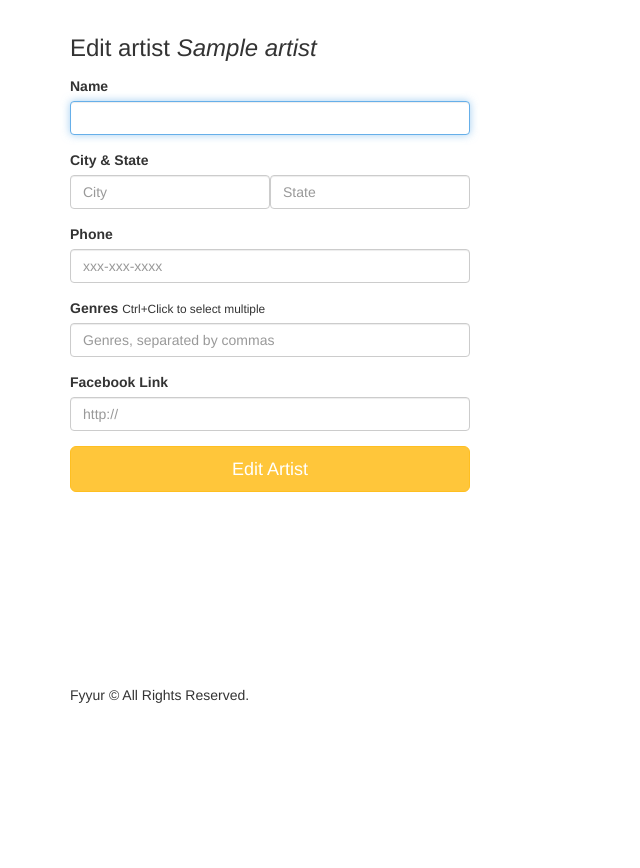
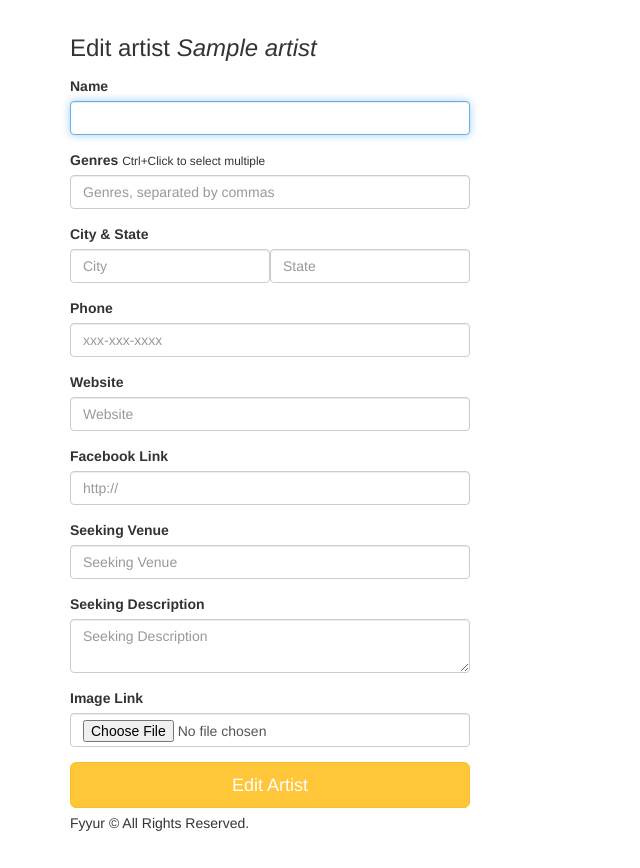
Before and after one commit to collinsMutai/fayyur-app, a Python web app: template templates/forms/edit_artist.html in a window 1280 px wide. Shown: the part 60-928 px from the top of the page, without its empty margins (0-640 px from the left). Before the commit the page ends 763 px from the top, so only its background shows below. Run offline with Jinja, Linux system fonts and the light colour scheme; the template is opened without the code that fills it: most values are stand-ins (such as "Sample title", 1, 10 or a date in 2020); form fields are guessed from the names that the template uses; some libraries are stand-ins or nearby versions.

Commit message:
edit artist/venue

```diff
--- a/templates/forms/edit_artist.html
+++ b/templates/forms/edit_artist.html
@@ -2,11 +2,16 @@
 {% block title %}Edit Artist{% endblock %}
 {% block content %}
   <div class="form-wrapper">
-    <form class="form" method="post" action="/artists/{{artist.id}}/edit">
+    <form class="form" method="POST" action="/artists/{{artist.id}}/edit">
       <h3 class="form-heading">Edit artist <em>{{ artist.name }}</em></h3>
       <div class="form-group">
         <label for="name">Name</label>
         {{ form.name(class_ = 'form-control', autofocus = true) }}
+      </div>
+      <div class="form-group">
+        <label for="genres">Genres</label>
+        <small>Ctrl+Click to select multiple</small>
+        {{ form.genres(class_ = 'form-control', placeholder='Genres, separated by commas', id="", autofocus = true) }}
       </div>
       <div class="form-group">
           <label>City & State</label>
@@ -24,13 +29,24 @@
           {{ form.phone(class_ = 'form-control', placeholder='xxx-xxx-xxxx', autofocus = true) }}
         </div>
       <div class="form-group">
-        <label for="genres">Genres</label>
-        <small>Ctrl+Click to select multiple</small>
-        {{ form.genres(class_ = 'form-control', placeholder='Genres, separated by commas', id=form.state, autofocus = true) }}
-      </div>
+          <label for="phone">Website</label>
+          {{ form.website(class_ = 'form-control', placeholder='Website', autofocus = true) }}
+        </div>
       <div class="form-group">
-          <label for="genres">Facebook Link</label>
-          {{ form.facebook_link(class_ = 'form-control', placeholder='http://', id=form.state, autofocus = true) }}
+          <label for="facebook_link">Facebook Link</label>
+          {{ form.facebook_link(class_ = 'form-control', placeholder='http://', id="", autofocus = true) }}
+        </div>
+      <div class="form-group">
+          <label for="seeking_venue">Seeking Venue</label>
+          {{ form.seeking_venue(class_ = 'form-control', placeholder='Seeking Venue', id="", autofocus = true) }}
+        </div>
+      <div class="form-group">
+          <label for="seeking_description">Seeking Description</label>
+          {{ form.seeking_description(class_ = 'form-control', placeholder='Seeking Description', id="", autofocus = true) }}
+        </div>
+        <div class="form-group">
+          <label for="Image_link">Image Link</label>
+          {{ form.image_link(class_ = 'form-control', placeholder='http://', id="", autofocus = true) }}
         </div>
       <input type="submit" value="Edit Artist" class="btn btn-primary btn-lg btn-block">
     </form>
--- a/templates/pages/show_venue.html
+++ b/templates/pages/show_venue.html
@@ -54,7 +54,7 @@
 		<div class="col-sm-4">
 			<div class="tile tile-show">
 				<img src="{{ show.artist_image_link }}" alt="Show Artist Image" />
-				<h5><a href="/artists/{{ show.artist_id }}">{{ show.name }}</a></h5>
+				<h5><a href="/artists/{{ show.artist_id }}">{{ show.artist_name }}</a></h5>
 				<h6>{{ show.start_time}}</h6>
 			</div>
 		</div>
--- a/templates/pages/shows.html
+++ b/templates/pages/shows.html
@@ -5,7 +5,7 @@
     {%for show in shows %}
     <div class="col-sm-4">
         <div class="tile tile-show">
-            <img src="{{ show.artist_image_link }}" alt="Artist Image" />
+            <img src="{{ show.image_link }}" alt="Artist Image" />
             <h4>{{ show.start_time }}</h4>
             <h5><a href="/artists/{{ show.artist_id }}">{{ show.artist_id }}</a></h5>
             <p>playing at</p>
```
Also changed, not shown: app.py (+42 -61 lines).
